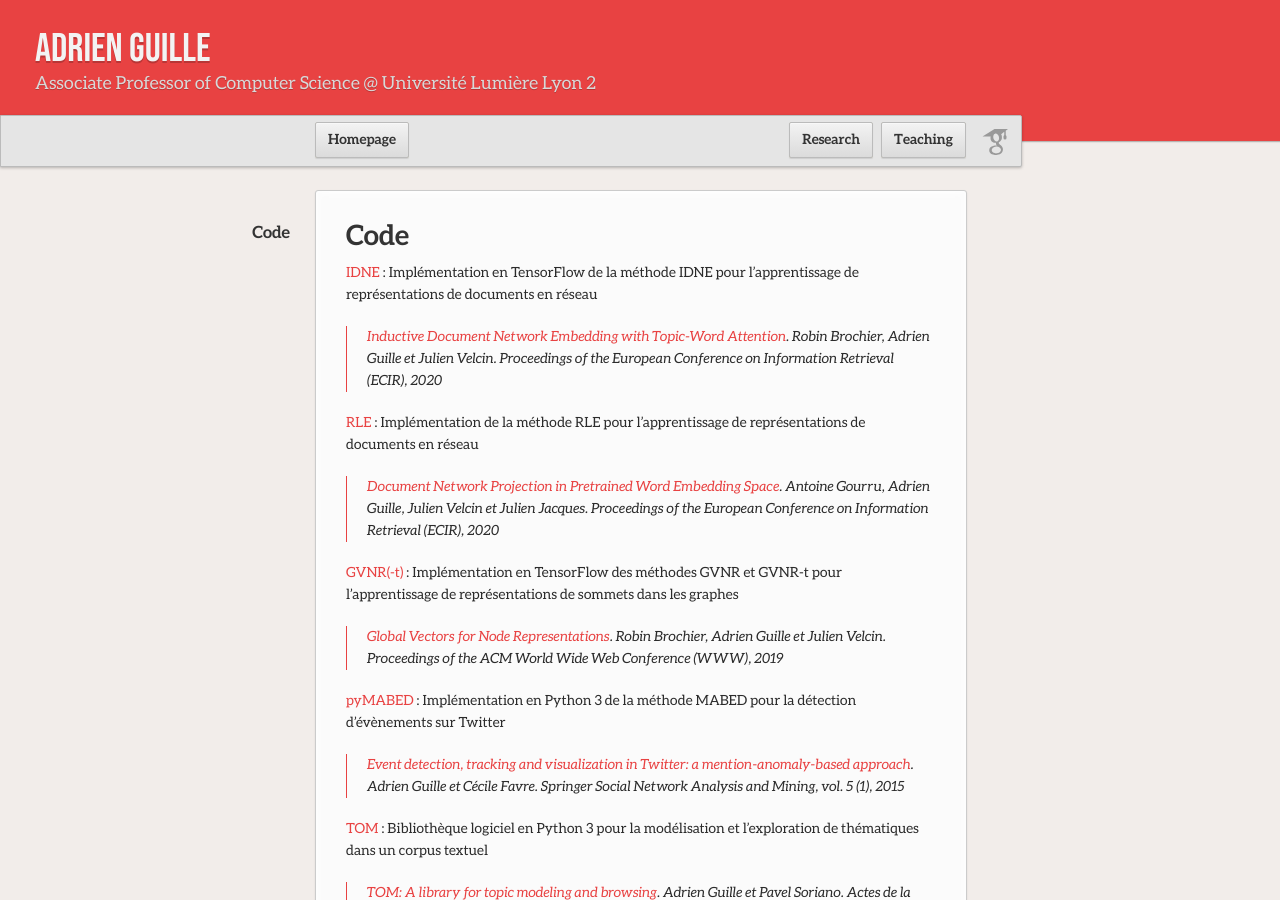
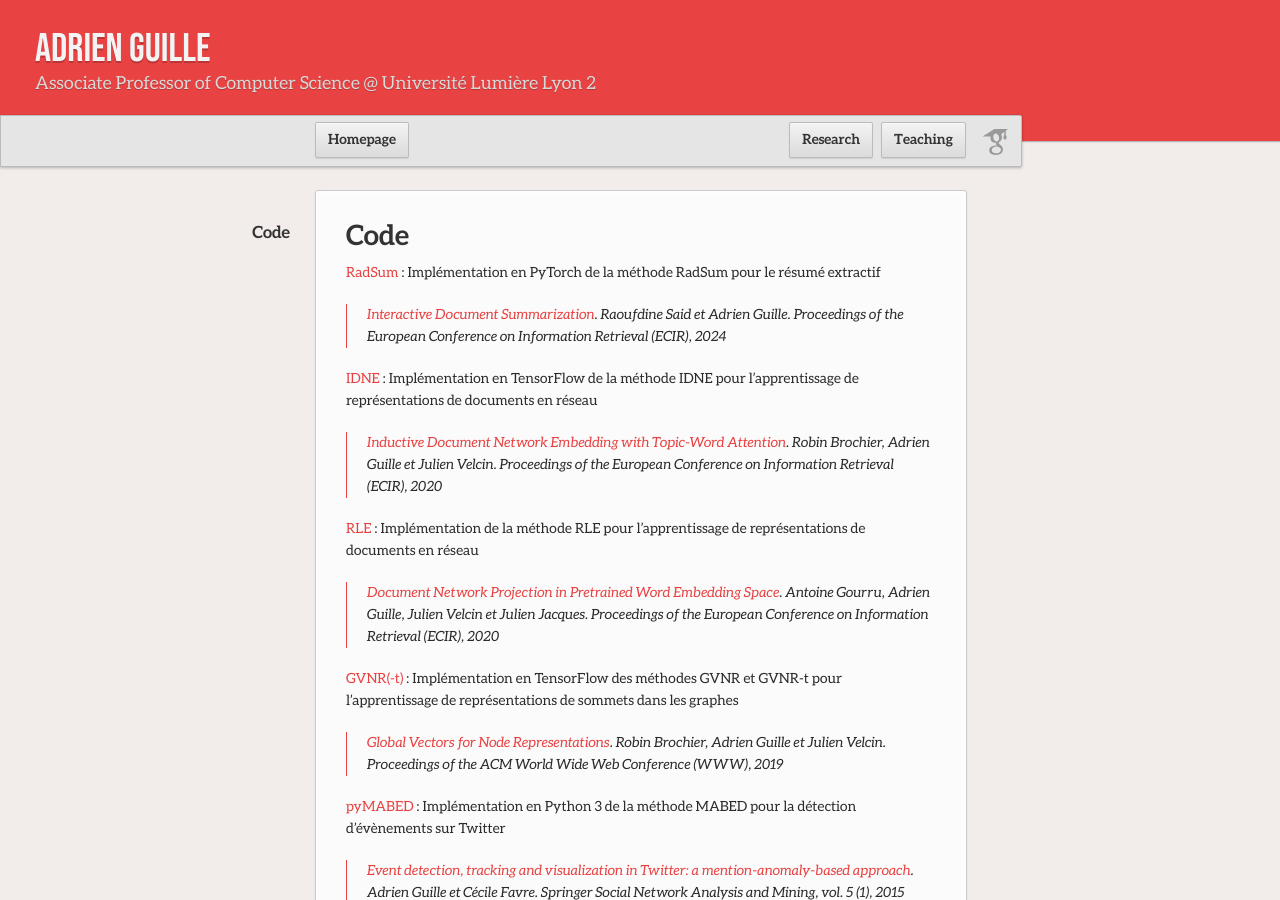
Before and after one commit to AdrienGuille/adrienguille.github.io, a Jekyll site: the page built from code.md, in a window 1280 px wide and 900 px high. Built offline with Jekyll 4.4.1, drawn with Linux system fonts in a browser that asks for light colours; our own code applies the rules of GitHub Pages for plain Markdown files.

Commit message:
Update code.md

```diff
--- a/code.md
+++ b/code.md
@@ -1,4 +1,7 @@
 # Code
+
+[RadSum](https://github.com/Baragouine/radsum) : Implémentation en PyTorch de la méthode RadSum pour le résumé extractif
+> [Interactive Document Summarization](https://adrienguille.github.io/publications/ecir2024.pdf). Raoufdine Said et Adrien Guille. Proceedings of the European Conference on Information Retrieval (ECIR), 2024
 
 [IDNE](https://github.com/brochier/idne) : Implémentation en TensorFlow de la méthode IDNE pour l'apprentissage de représentations de documents en réseau
 
```
